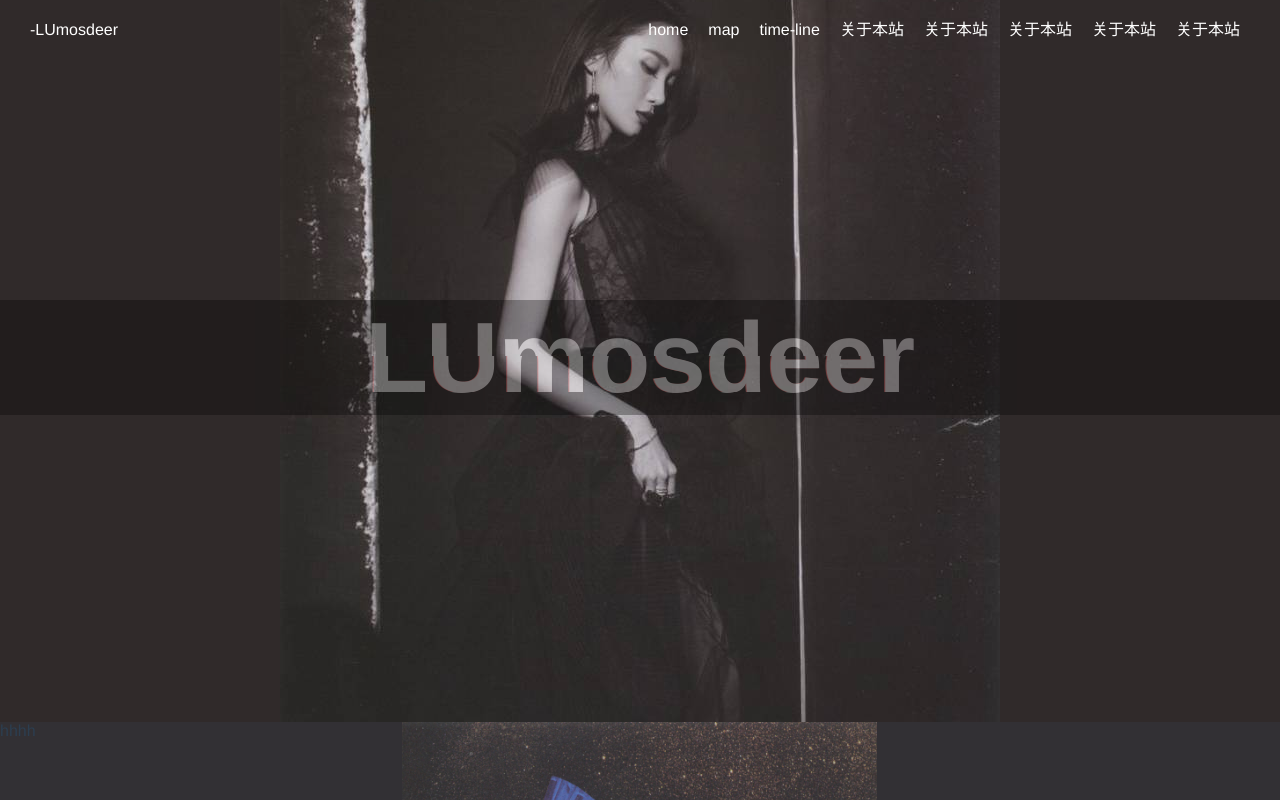
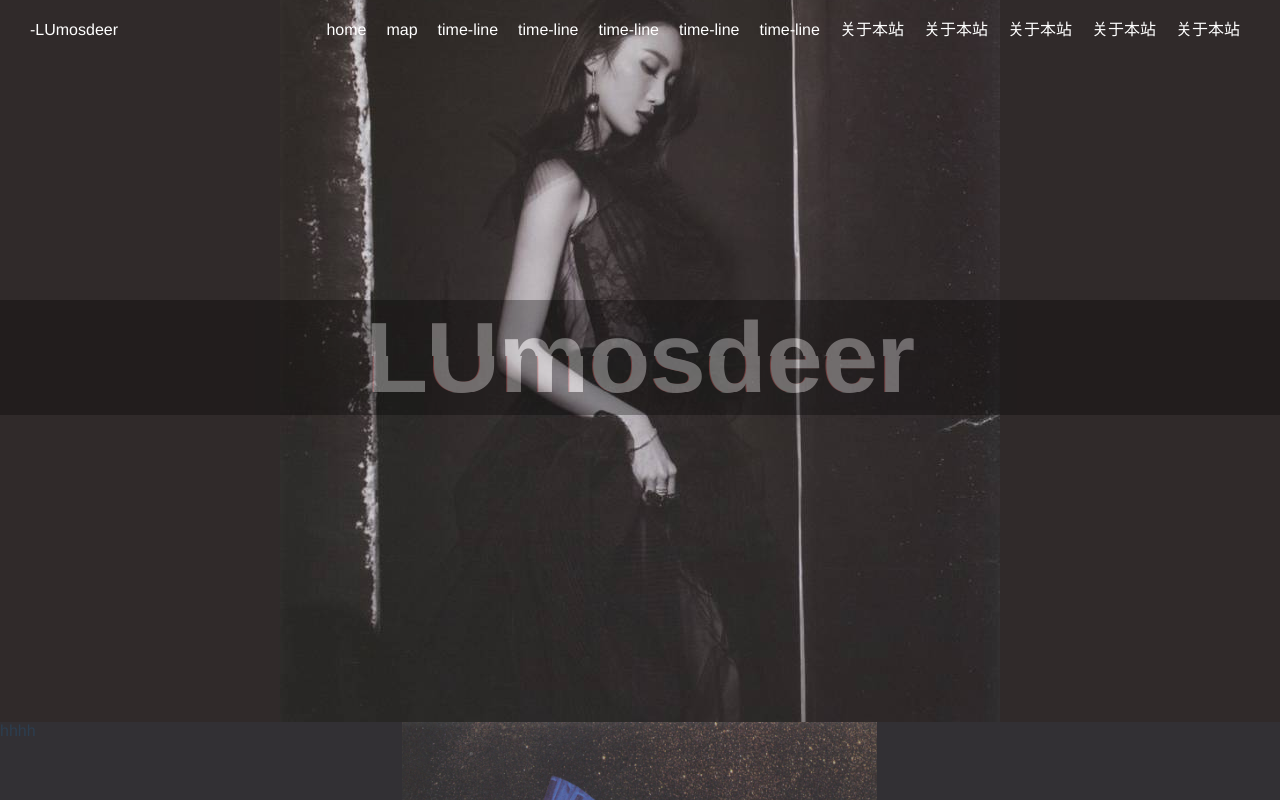
Before and after one commit to hiahiahiakeke/lumosdeer, a Vue app: page / in a window 1280 px wide. Shown: the top 800 px of the page. Built offline with nearby package versions, Linux system fonts and the light colour scheme.

Commit message:
Revert "Revert "add""
This reverts commit 874e18feb39869b427c63b62011b2c3e09e7a3b9.

```diff
--- a/src/App.vue
+++ b/src/App.vue
@@ -10,6 +10,10 @@
           <span>map</span>
         </router-link>
         <router-link to="timeline">
+          <span>time-line</span>
+          <span>time-line</span>
+          <span>time-line</span>
+          <span>time-line</span>
           <span>time-line</span>
         </router-link>
         <router-link to="map">
```
